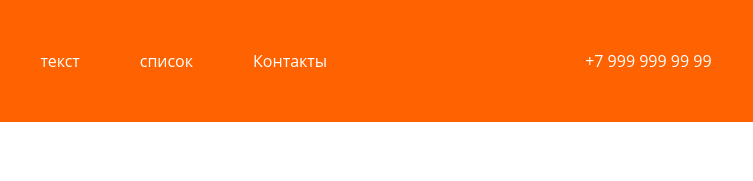
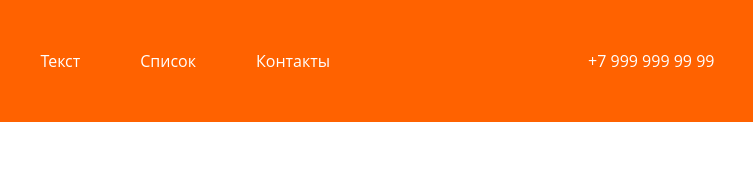
Before and after one commit to F1ex000/Module1-not-correct-, a plain HTML site: page index.html in a window 1280 px wide. Shown: the top 181 px of the page, 449-1202 px from the left. Drawn offline with Linux system fonts and the light colour scheme.

Commit message:
Update index.html

```diff
--- a/index.html
+++ b/index.html
@@ -15,8 +15,8 @@
                   <nav class="menu-nav">
                     <ul class="menu-list">
                       <li class="menu-item"><a href="#header-section">Главная</a></li>
-                      <li class="menu-item"><a href="#text-section">текст</a></li>
-                      <li class="menu-item"><a href="#list-section">список</a></li>
+                      <li class="menu-item"><a href="#text-section">Текст</a></li>
+                      <li class="menu-item"><a href="#list-section">Список</a></li>
                       <li class="menu-item"><a href="#footer-section">Контакты</a></li>
                     </ul>
                   </nav>
```
